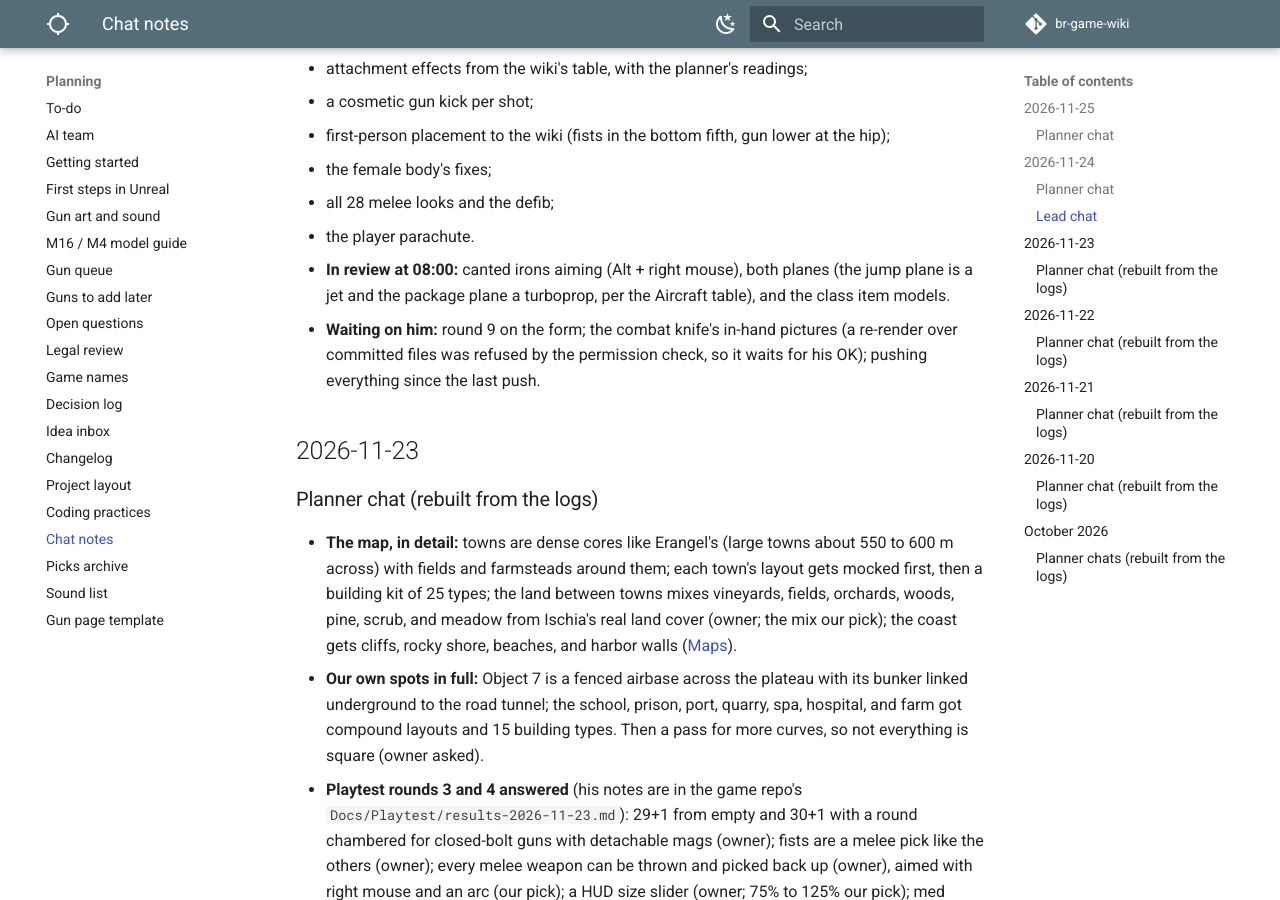
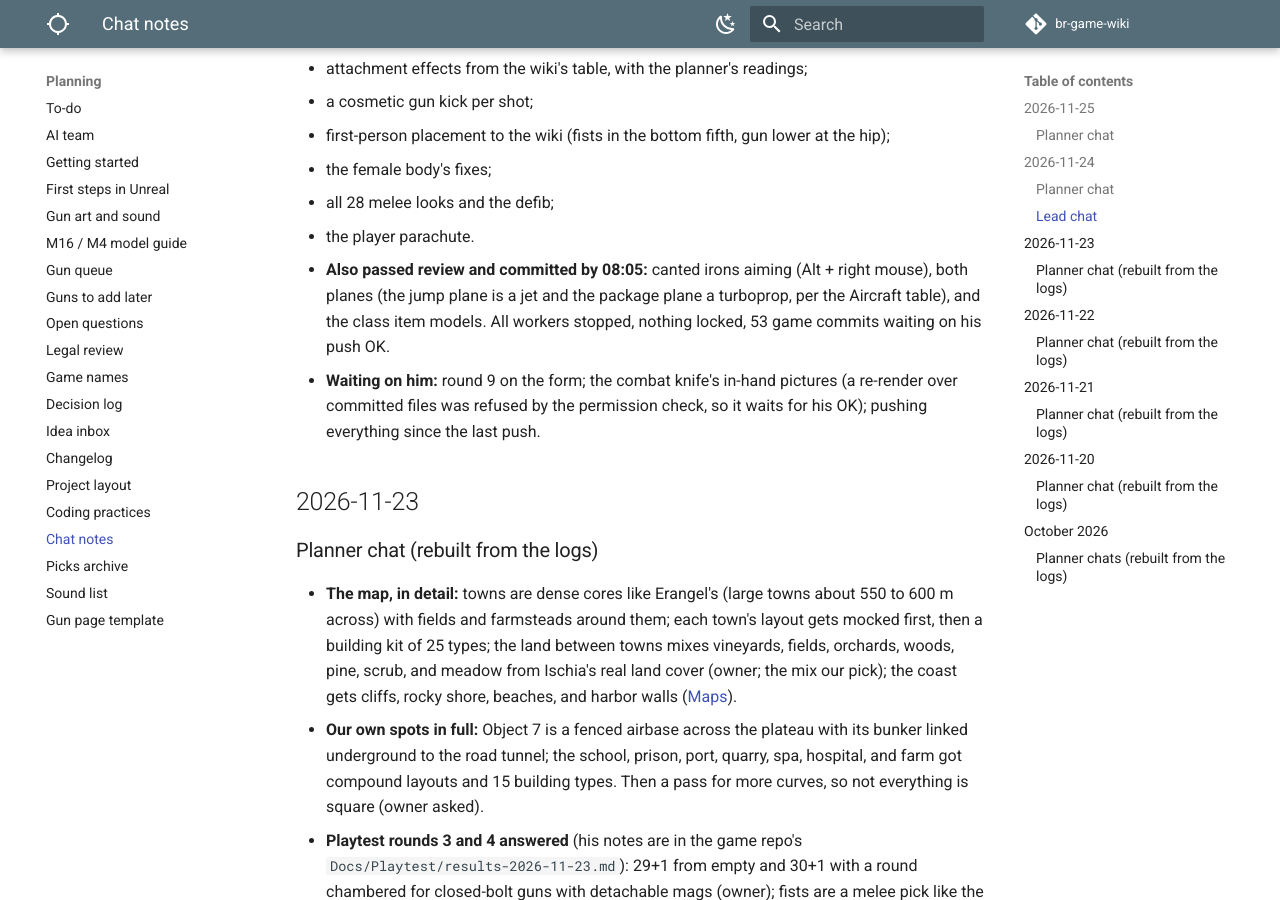
Before and after one commit to DerrickSpartan1/br-game-wiki, an MkDocs documentation site: the page built from docs/planning/chat-notes.md, in a window 1280 px wide and 900 px high, scrolled down 5150 px. Built offline with MkDocs 1.6.1 and Material for MkDocs 9.7.7, drawn with Linux system fonts in a browser that asks for light colours; comment, search, counter and statistics services are not loaded.

Commit message:
Lead chat: overnight wrap-up
Co-Authored-By: Claude Opus 5.5 <noreply@anthropic.com>

```diff
--- a/docs/planning/chat-notes.md
+++ b/docs/planning/chat-notes.md
@@ -66,7 +66,7 @@ Short dated notes from each chat with the owner, so the planner, the lead, and e
   - the female body's fixes;
   - all 28 melee looks and the defib;
   - the player parachute.
-- **In review at 08:00:** canted irons aiming (Alt + right mouse), both planes (the jump plane is a jet and the package plane a turboprop, per the Aircraft table), and the class item models.
+- **Also passed review and committed by 08:05:** canted irons aiming (Alt + right mouse), both planes (the jump plane is a jet and the package plane a turboprop, per the Aircraft table), and the class item models. All workers stopped, nothing locked, 53 game commits waiting on his push OK.
 - **Waiting on him:** round 9 on the form; the combat knife's in-hand pictures (a re-render over committed files was refused by the permission check, so it waits for his OK); pushing everything since the last push.
 
 ## 2026-11-23
```
